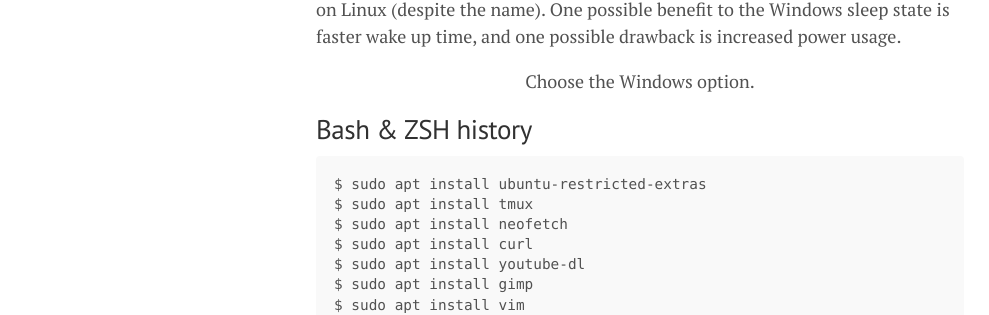
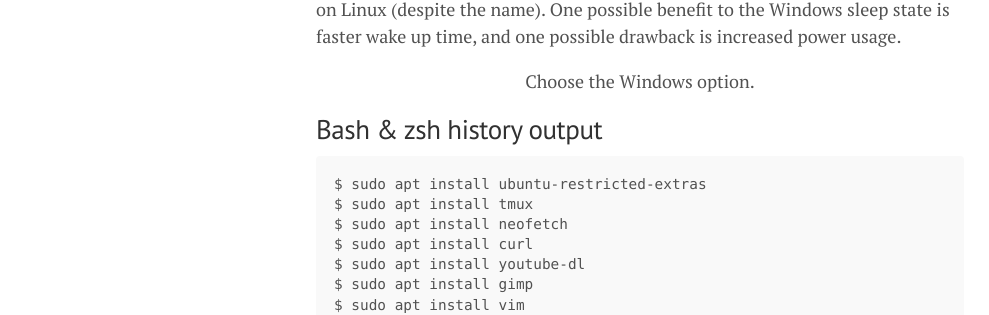
Before and after one commit to lgeurts/lgeurts.github.io, a Jekyll site: the page built from _posts/2021-10-15-ubuntu-setup-notes-for-x1-carbon-gen8.md, in a window 1280 px wide and 900 px high, scrolled down 828 px. Shown: the part 148-463 px from the top of the window, without its empty margins (0-989 px from the left). Built offline with Jekyll 4.4.1, drawn with Linux system fonts in a browser that asks for light colours; nearby versions of some CDN libraries; comment, search, counter and statistics services are not loaded.

Commit message:
Update 2021-10-15-ubuntu-setup-notes-for-x1-carbon-gen8.md

````diff
--- a/_posts/2021-10-15-ubuntu-setup-notes-for-x1-carbon-gen8.md
+++ b/_posts/2021-10-15-ubuntu-setup-notes-for-x1-carbon-gen8.md
@@ -21,7 +21,7 @@ The **Windows** option is a newer software-based "modern standby" which works on
     Choose the Windows option.
 </p>
 
-## Bash & ZSH history
+## Bash & zsh history output
 ```
 $ sudo apt install ubuntu-restricted-extras
 $ sudo apt install tmux
````
